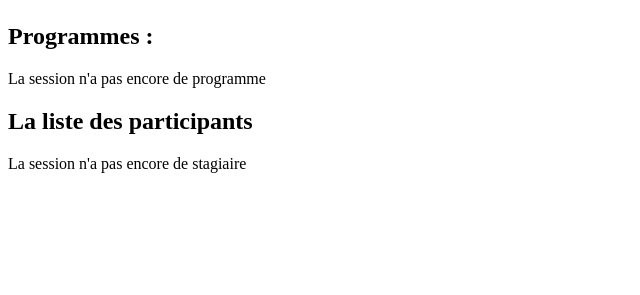
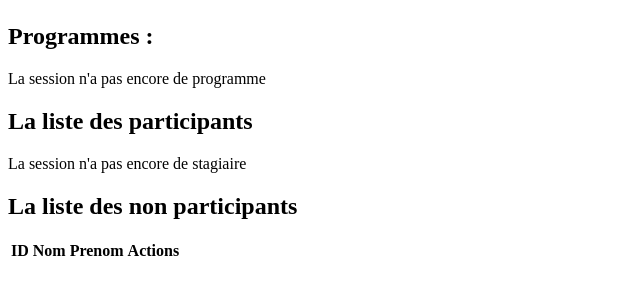
Before and after one commit to DenZaiyy/sfSessionTW, a Symfony app: template templates/session/show.html.twig in a window 1280 px wide. Shown: the part 127-422 px from the top of the page, without its empty margins (0-640 px from the left). Run offline with Twig, Linux system fonts and the light colour scheme; the template is opened without the code that fills it, so the values that code supplies are empty; some libraries are stand-ins or nearby versions.

Commit message:
update function for stagiaire not in session

```diff
--- a/templates/session/show.html.twig
+++ b/templates/session/show.html.twig
@@ -67,6 +67,28 @@
 	<p>La session n'a pas encore de stagiaire</p>
 {% endif %}
 
-{% for stag in stagiairesNotIn %}
-	{{ stag }}
-{% endfor %}{% endblock %}
+<h2 class="text-2xl font-bold uppercase mt-5">La liste des non participants</h2>
+<table class="w-full border-collapse bg-white text-left text-sm text-gray-500 dark:text-white mt-5 table-auto">
+	<thead class="bg-gray-50 dark:bg-slate-800">
+		<tr class="divide-x">
+			<th scope="col" class="px-6 py-4 font-bold uppercase text-gray-900 dark:text-white w-max">ID</th>
+			<th scope="col" class="px-6 py-4 font-bold uppercase text-gray-900 dark:text-white">Nom</th>
+			<th scope="col" class="px-6 py-4 font-bold uppercase text-gray-900 dark:text-white">Prenom</th>
+			<th scope="col" class="px-6 py-4 font-bold uppercase text-gray-900 dark:text-white">Actions</th>
+		</tr>
+	</thead>
+	<tbody class="divide-y divide-gray-100 border-t border-gray-100 dark:bg-slate-400">
+		{% for stag in stagiairesNotIn %}
+			<tr class="hover:bg-gray-50 hover:dark:bg-slate-800 divide-x">
+				<td class="px-6 py-4">
+					<a class="underline" href="{{ path('show_stagiaire', {'id': stag.id })}}">{{ stag.id }}</td>
+				</td>
+				<td class="px-6 py-4">{{ stag.nom }}</td>
+				<td class="px-6 py-4">{{ stag.prenom }}</td>
+				<td class="px-6 py-4">
+					<a href="{{ path('add_stagiaireToSession', {'id': session.id, 'id': stag.id}) }}" class="bg-green-500 hover:bg-green-700 text-white font-bold py-2 px-4 rounded">Ajouter</a>
+				</td>
+			</tr>
+		</tr>
+	{% endfor %}
+</tbody></table>{% endblock %}
```
Also changed, not shown: src/Repository/StagiaireRepository.php (+13 -13 lines).
